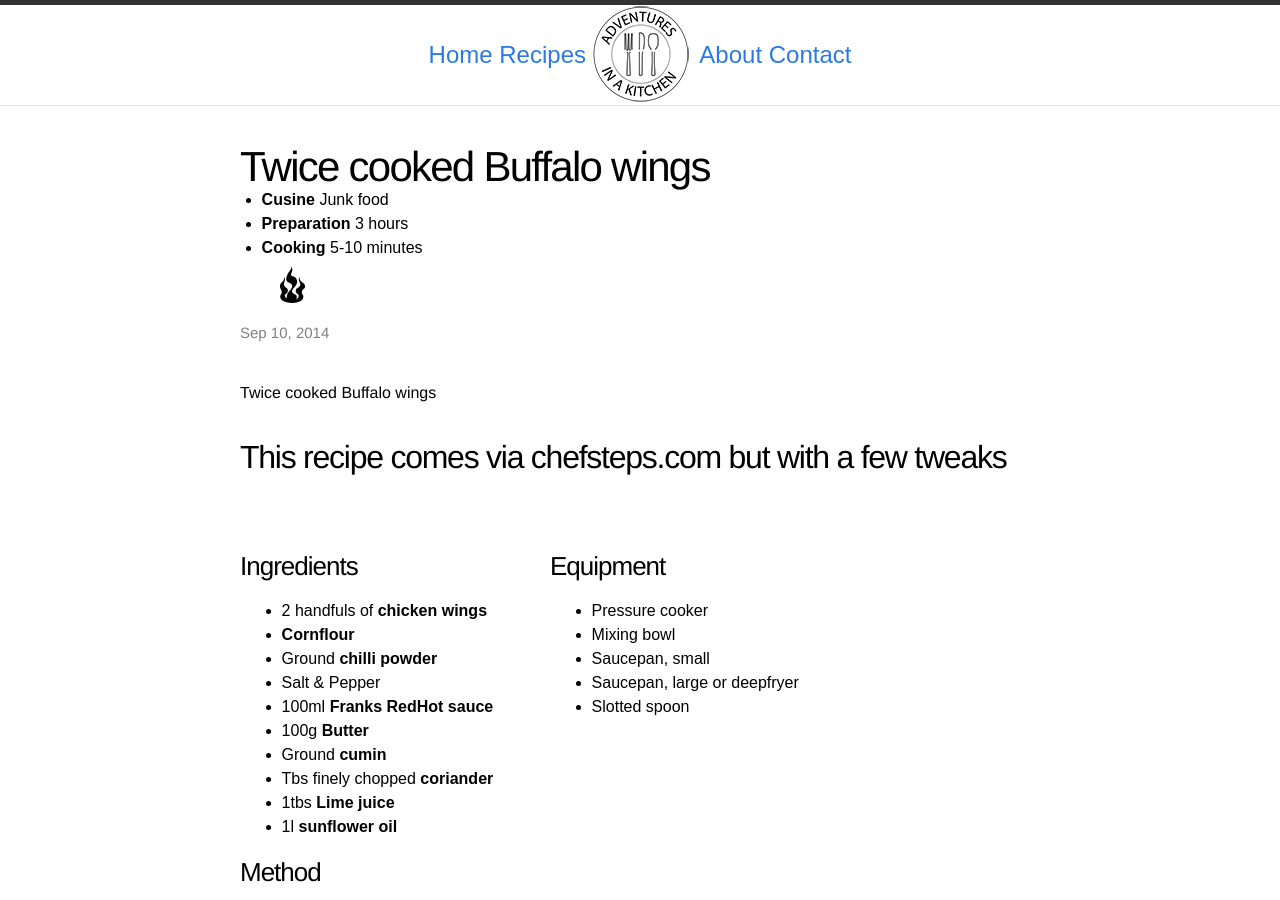
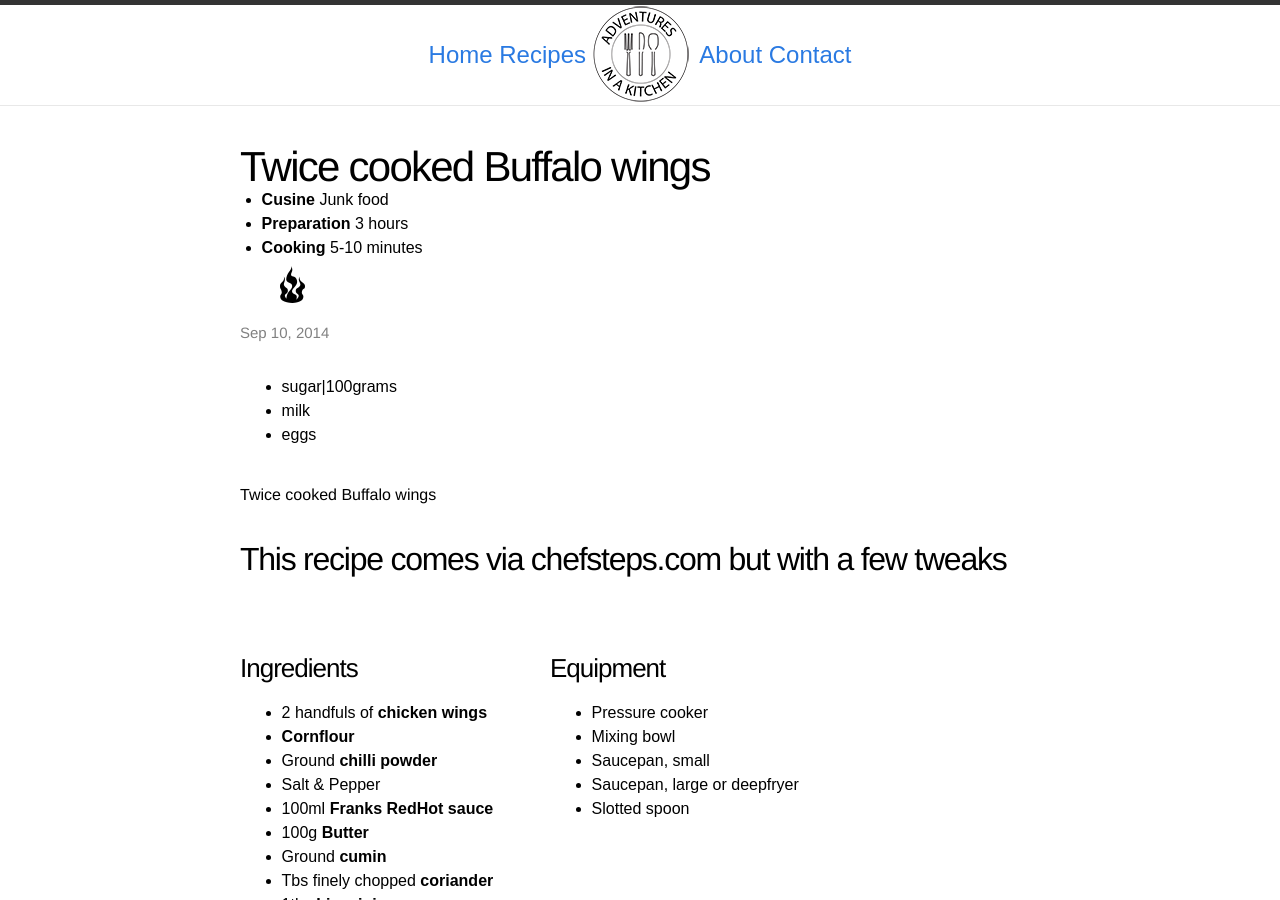
Before and after one commit to chrisncarpenter/chrisncarpenter.github.io, a Jekyll site: the page built from _posts/2014-09-10-chickenwings.markdown, in a window 1280 px wide and 900 px high. Built offline with Jekyll 4.4.1, drawn with Linux system fonts in a browser that asks for light colours; nearby versions of some CDN libraries.

Commit message:
Using YAML for ingredients list

```diff
--- a/_layouts/post.html
+++ b/_layouts/post.html
@@ -16,6 +16,13 @@ layout: actualpost
   </header>
 
   <article class="post-content">
+
+  <ul>
+    {% for item in page.ingredients %}
+        <li>{{item.name}}</li>
+    {% endfor %}
+    </ul>
+
   {{ content }}
   </article>
   <div class="npSlider">
--- a/_posts/2014-09-10-chickenwings.markdown
+++ b/_posts/2014-09-10-chickenwings.markdown
@@ -7,6 +7,10 @@ cusine: Junk food
 preptime: 3 hours
 cookingtime: 5-10 minutes
 permalink: /recipes/twice-cooked-buffalo-wings
+ingredients:
+  - name: sugar|100grams
+  - name: milk
+  - name: eggs
 ---
 
 # Twice cooked Buffalo wings
```
